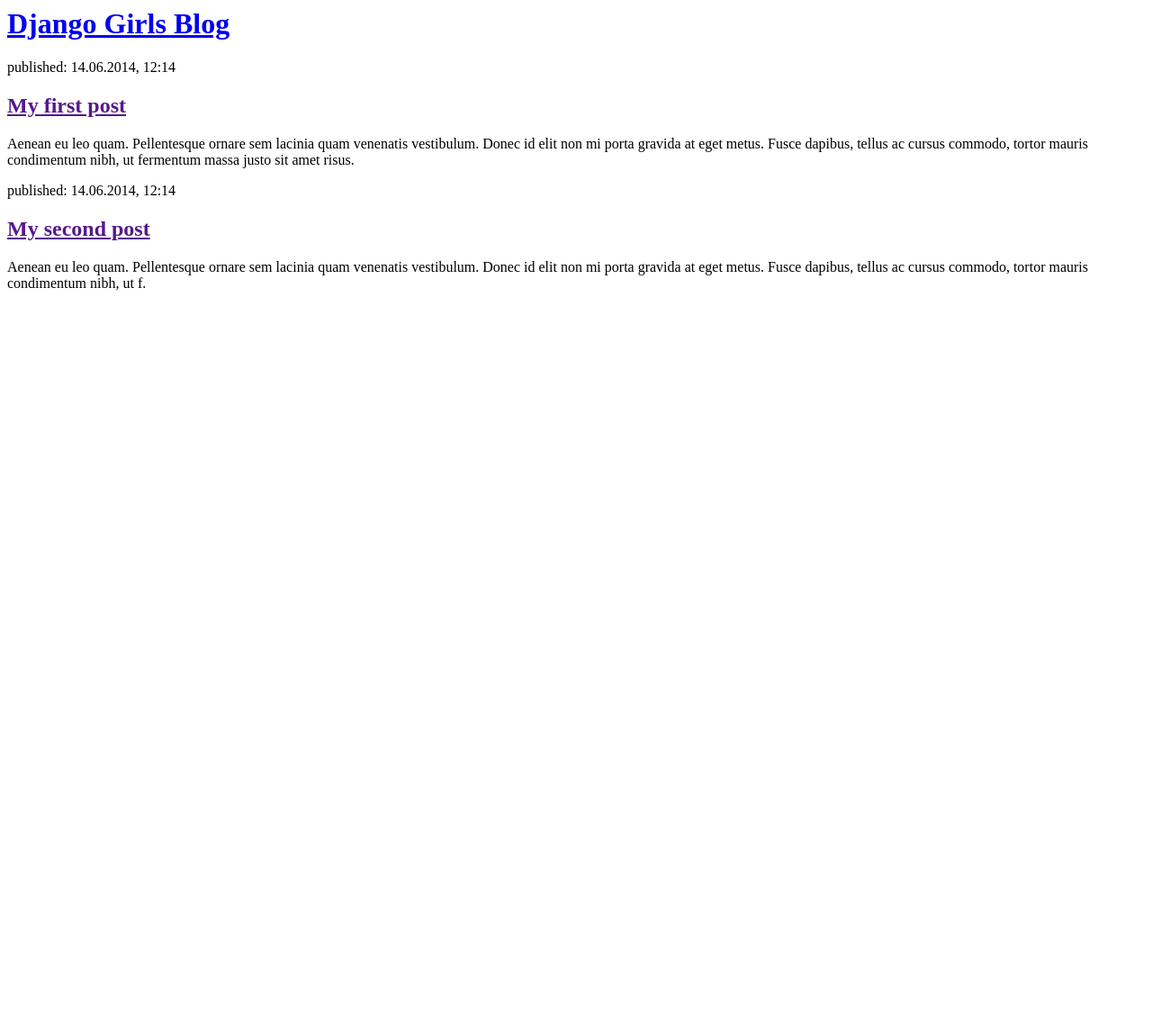
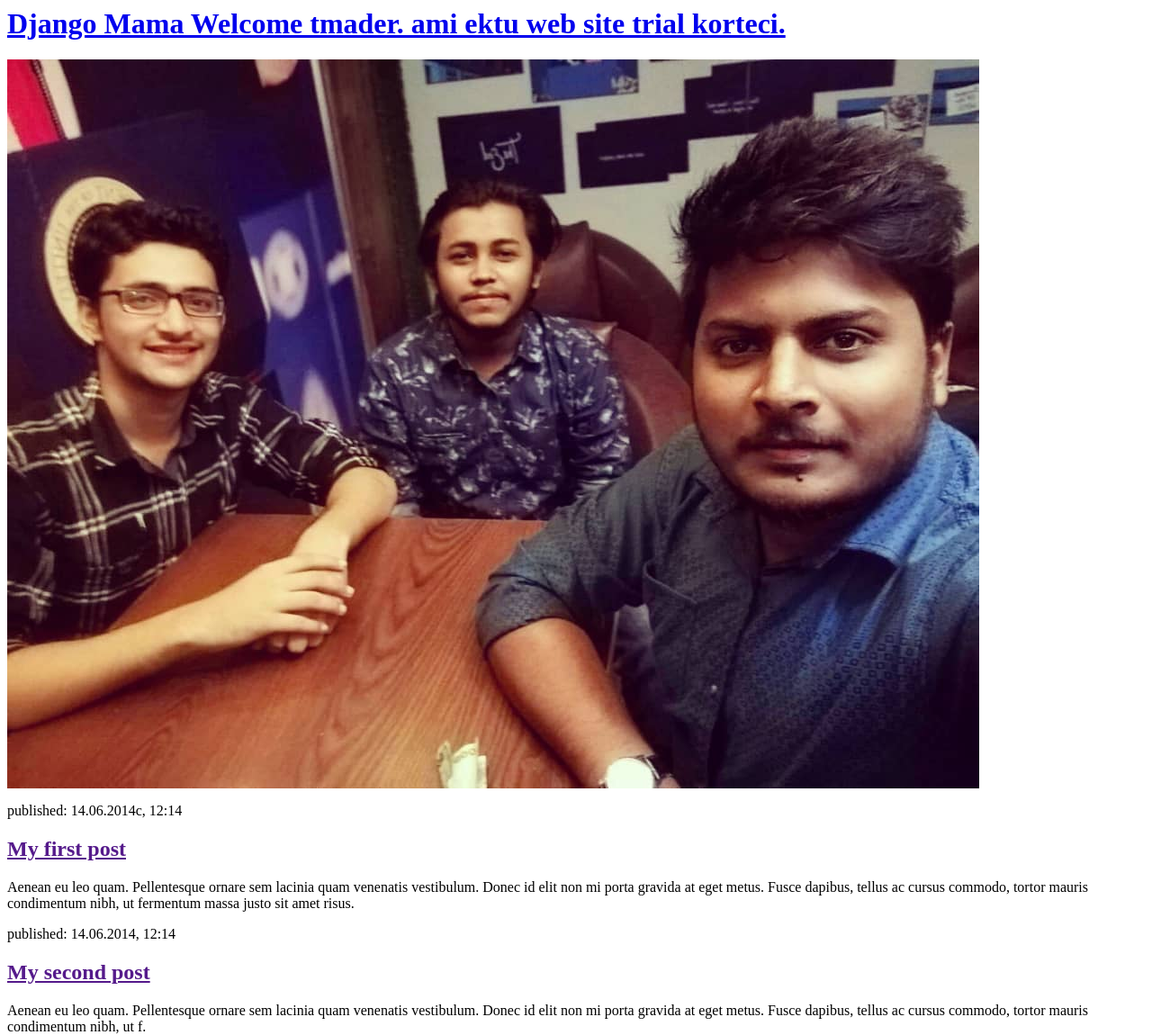
Before and after one commit to Hridoy1996/my-first-blog, a Django app: page / in a window 1280 px wide. Shown: the top 1150 px of the page at 90% size. Before the commit the page ends 323 px from the top, so only its background shows below. Run offline with Django 3.2, Linux system fonts and the light colour scheme.

Commit message:
added a picture.

```diff
--- a/blog/templates/blog/post_list.html
+++ b/blog/templates/blog/post_list.html
@@ -1,14 +1,15 @@
+{% load static %}
 <html>
     <head>
-        <title>Django Girls blog</title>
+        <title></title>
     </head>
     <body>
         <div>
-            <h1><a href="/">Django Girls Blog</a></h1>
+            <h1><a href="/">Django Mama Welcome tmader. ami ektu web site trial korteci.</a></h1>
         </div>
-
+        <img src="{% static 'blog/images/im.jpg' %}"/>
         <div>
-            <p>published: 14.06.2014, 12:14</p>
+            <p>published: 14.06.2014c, 12:14</p>
             <h2><a href="">My first post</a></h2>
             <p>Aenean eu leo quam. Pellentesque ornare sem lacinia quam venenatis vestibulum. Donec id elit non mi porta gravida at eget metus. Fusce dapibus, tellus ac cursus commodo, tortor mauris condimentum nibh, ut fermentum massa justo sit amet risus.</p>
         </div>
```
Also changed, not shown: blog/static/blog/images/im.jpg (added).
